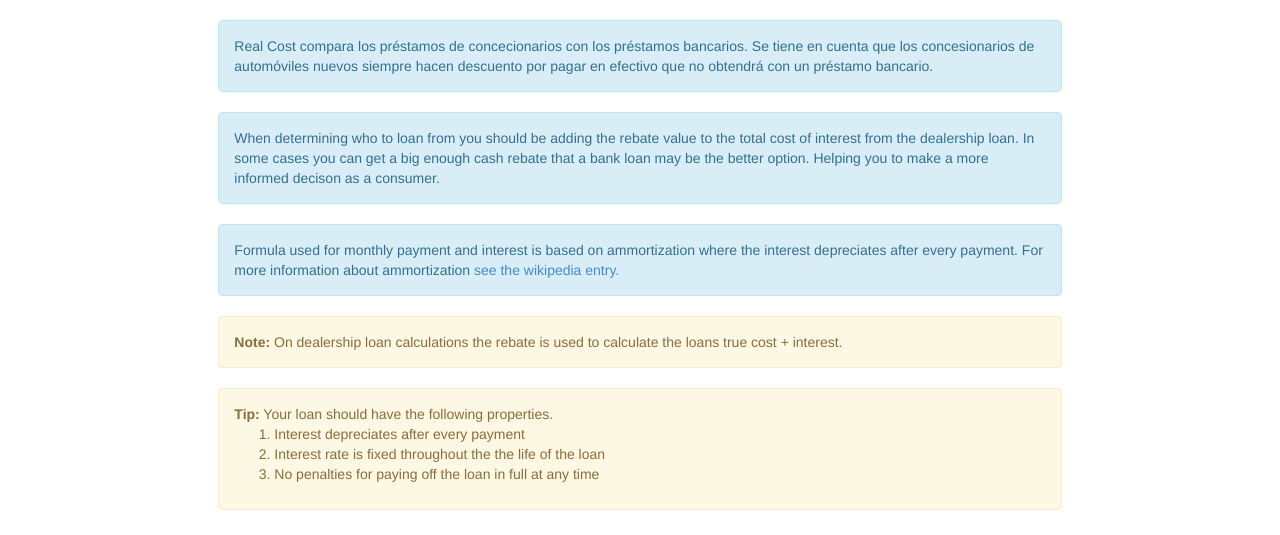
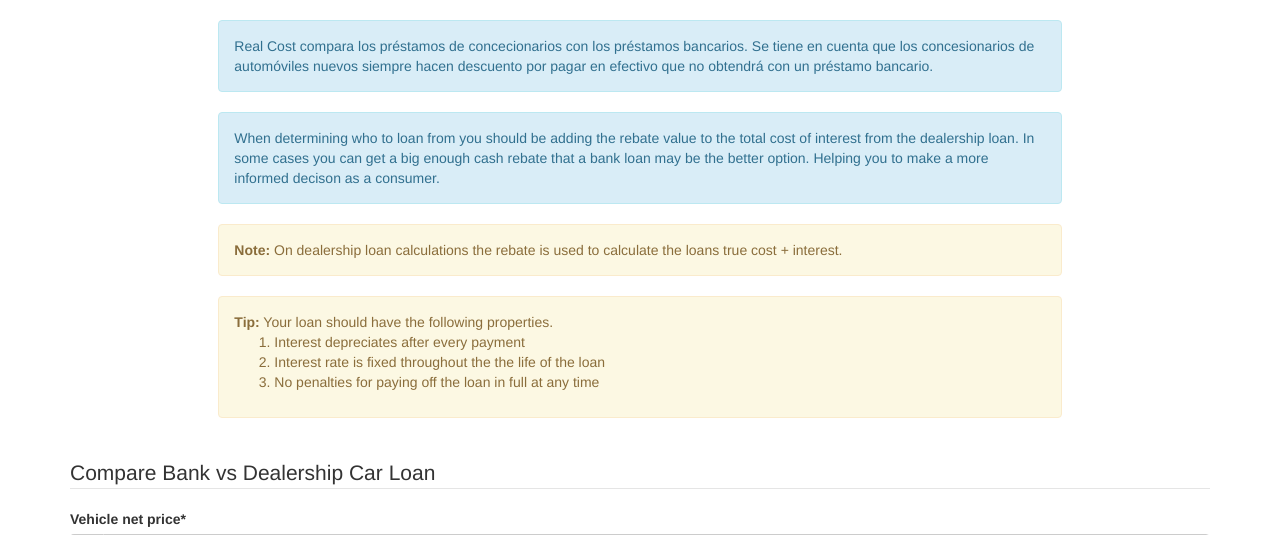
Before and after one commit to blasc147/realcost, a Django app: page / in a window 1280 px wide. Shown: the top 535 px of the page. Run offline with Django 3.2, Linux system fonts and the light colour scheme; some libraries are stand-ins or nearby versions.

Commit message:
modificar home

```diff
--- a/realcost/templates/home.html
+++ b/realcost/templates/home.html
@@ -40,10 +40,6 @@
                     When determining who to loan from you should be adding the rebate value to the total cost of interest
                     from the dealership loan. In some cases you can get a big enough cash rebate that a bank loan may be
                     the better option. Helping you to make a more informed decison as a consumer.
-                </div>
-                <div class="alert alert-info" role="alert">
-                    Formula used for monthly payment and interest is based on ammortization where the interest depreciates after every payment.
-                    For more information about ammortization <a href="http://en.wikipedia.org/wiki/Amortizing_loan">see the wikipedia entry.</a>
                 </div>
                 <div class="alert alert-warning" role="alert">
                     <b>Note:</b> On dealership loan calculations the rebate is used to calculate the loans true cost + interest.
```
